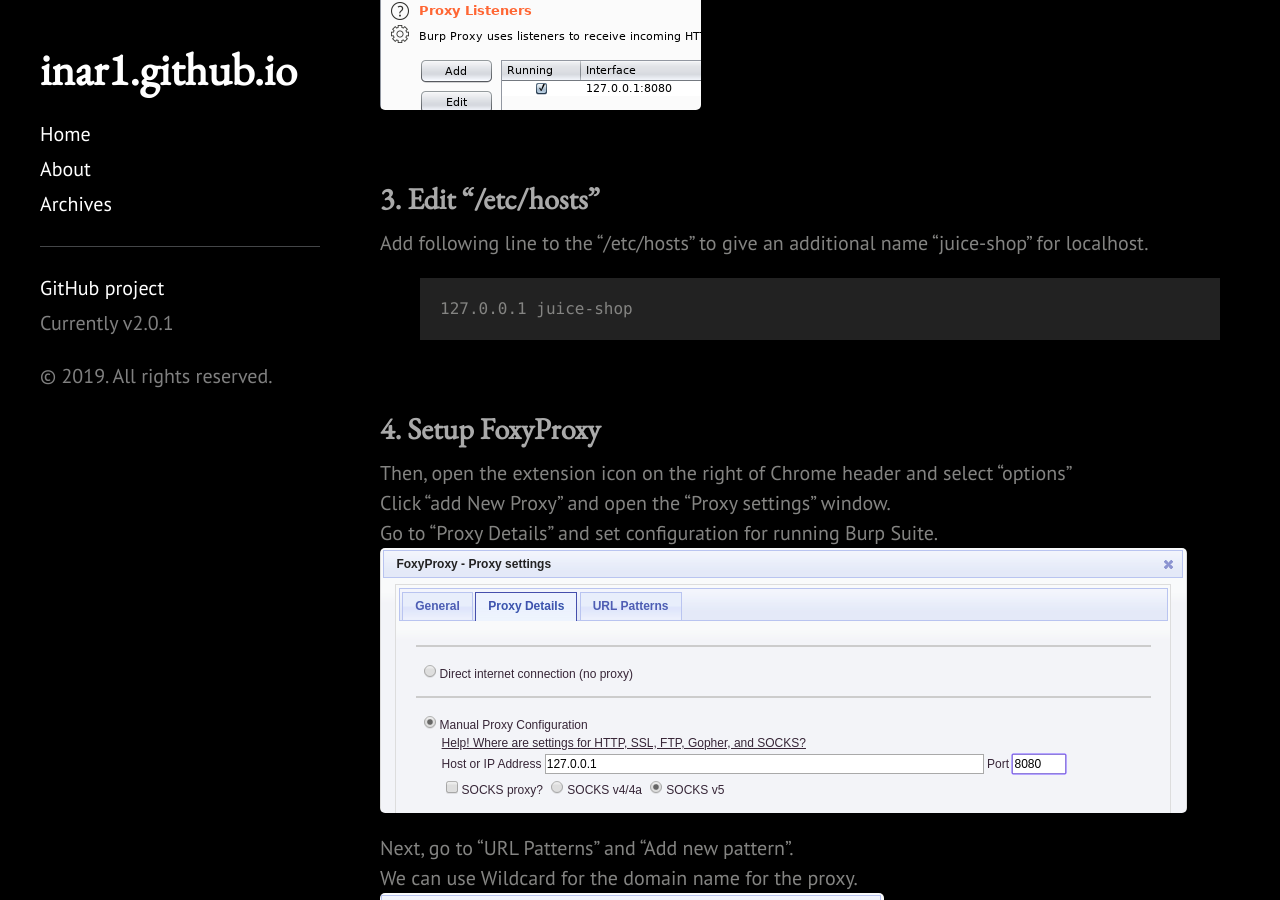
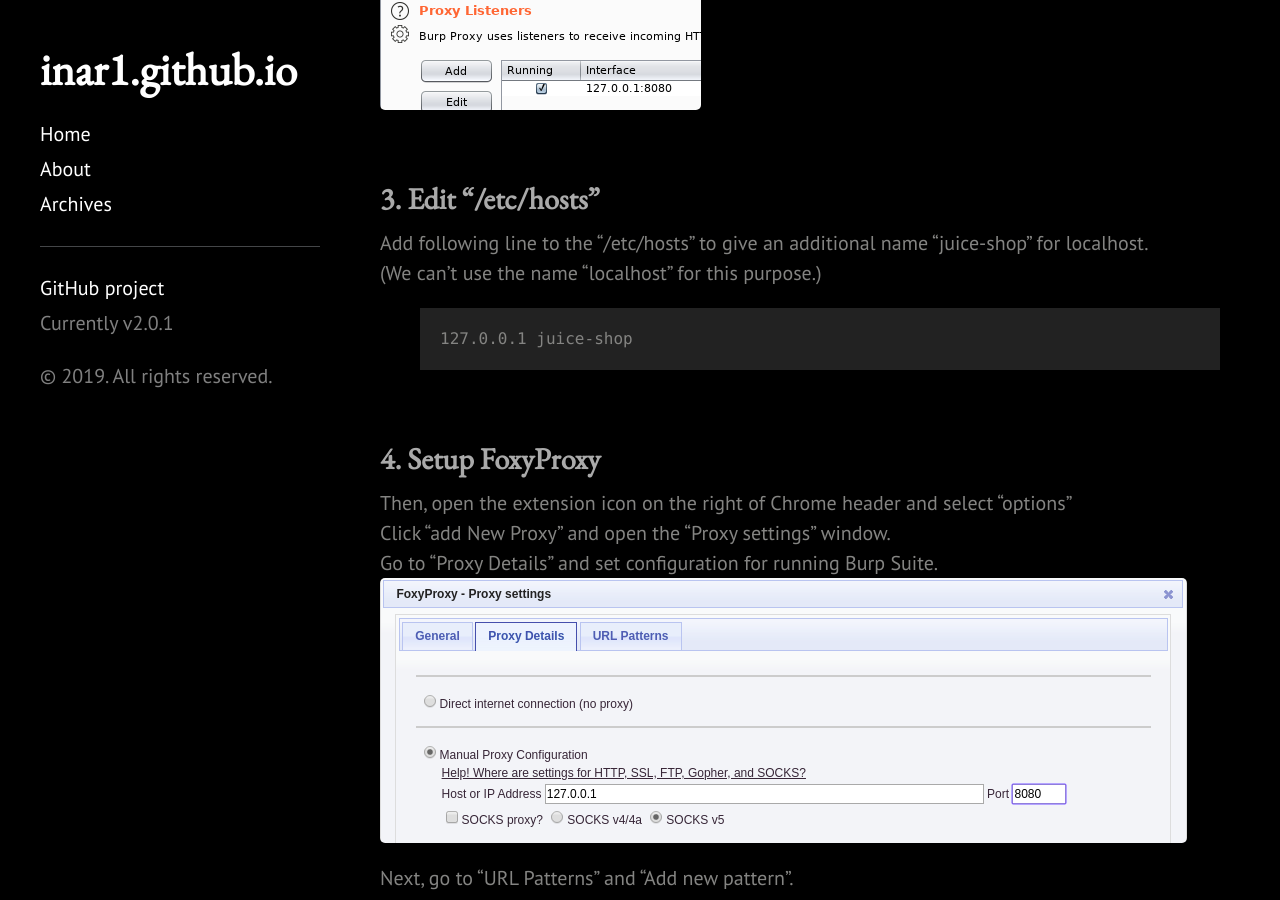
Before and after one commit to 1n4r1/1n4r1.github.io, a Jekyll site: the page built from _posts/2019-12-12-FoxyProxy-burp-setup.md, in a window 1280 px wide and 900 px high, scrolled down 1459 px. Built offline with Jekyll 4.4.1, drawn with Linux system fonts in a browser that asks for light colours; a style sheet for code colours, icons or effects is not loaded.

Commit message:
add one line for 2019-12-12

```diff
--- a/_posts/2019-12-12-FoxyProxy-burp-setup.md
+++ b/_posts/2019-12-12-FoxyProxy-burp-setup.md
@@ -31,7 +31,8 @@ This time, default setting (IP: 127.0.0.1, port: 8080) was used.
 
 ## 3. Edit "/etc/hosts"
 
-Add following line to the "/etc/hosts" to give an additional name "juice-shop" for localhost.
+Add following line to the "/etc/hosts" to give an additional name "juice-shop" for localhost.<br>
+(We can't use the name "localhost" for this purpose.)
 {% highlight shell %}
 127.0.0.1 juice-shop
 {% endhighlight %}
```
